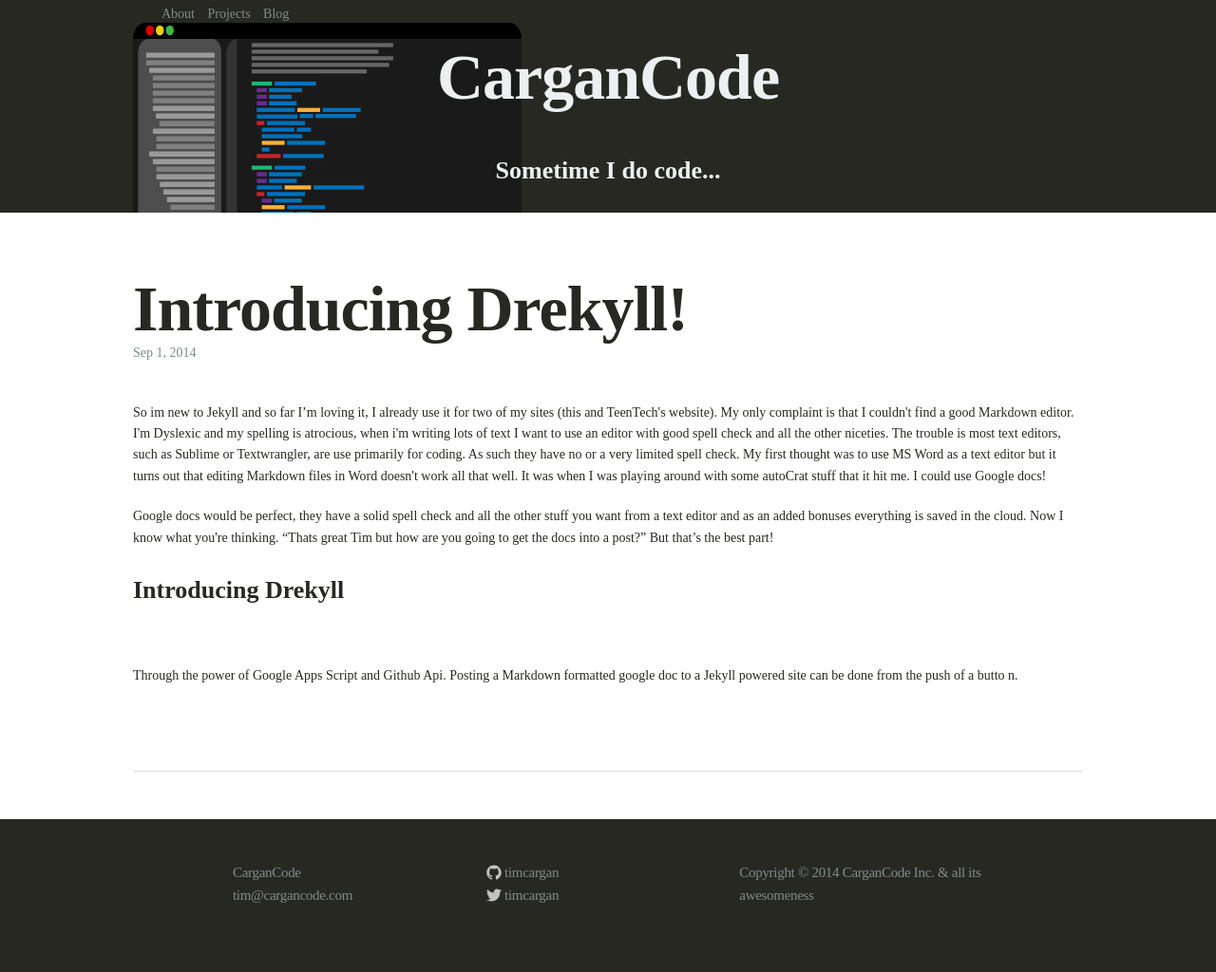
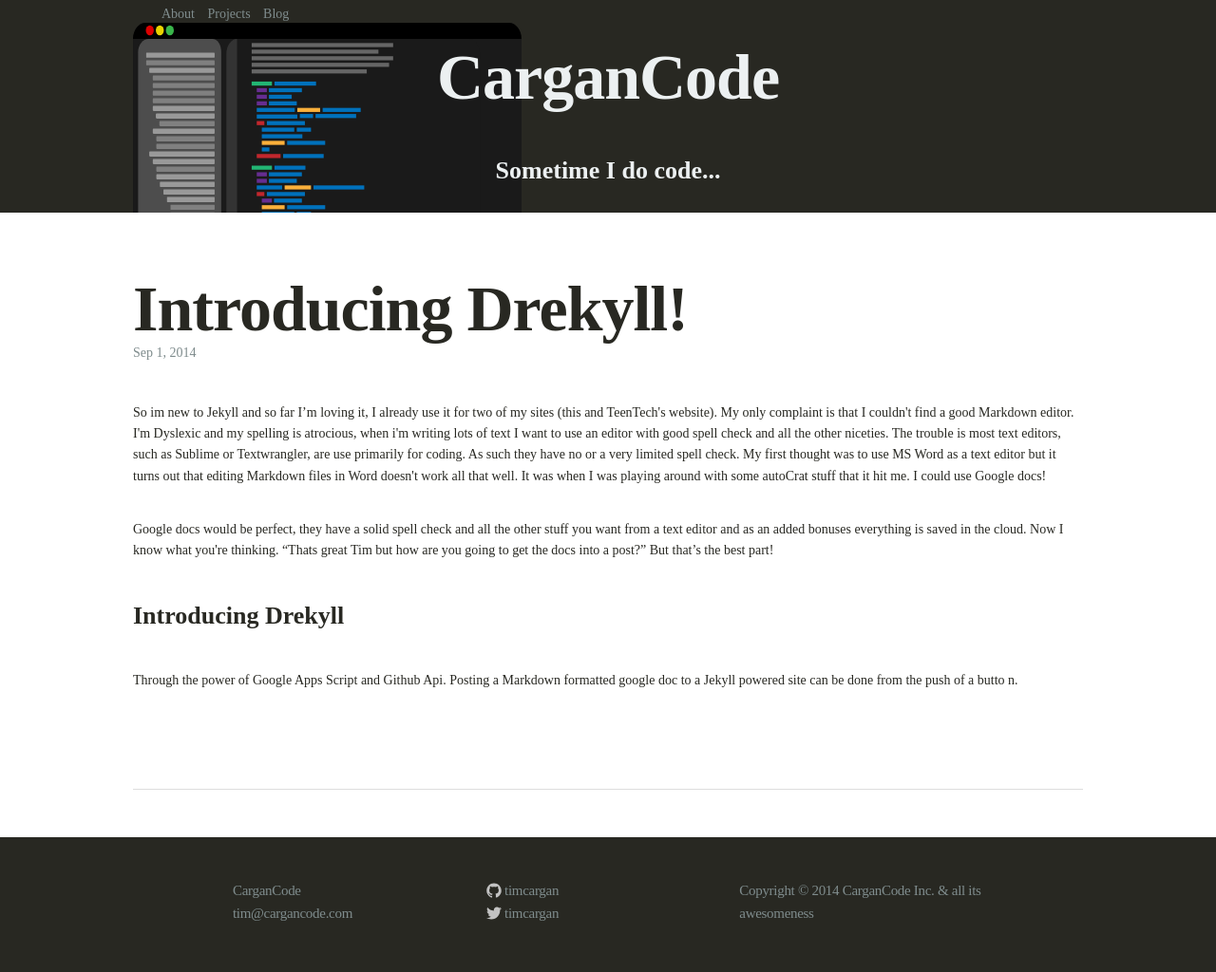
Before and after one commit to CarganCode/CarganCode.github.io, a Jekyll site: the page built from _posts/2014-9-1-Introducing_Drekyll!.md, in a window 1280 px wide. Shown: the whole page at 95% size. Built offline with Jekyll 4.4.1, drawn with Linux system fonts in a browser that asks for light colours.

Commit message:
Updating: Introducing Drekyll!

```diff
--- a/_posts/2014-9-1-Introducing_Drekyll!.md
+++ b/_posts/2014-9-1-Introducing_Drekyll!.md
@@ -7,26 +7,23 @@
 tags: Apps-Script Code Drekyll Github Project
 ---
 <body class="c0">
-	<p style="widows:2;orphans:2;direction:ltr">
+	<p style="widows:2;orphans:2;direction:ltr;padding-bottom:10pt">
 		<span>So im new to Jekyll and so far I’m loving it, I already use it for two of my sites (this and TeenTech's website). My only complaint is that I couldn't find a good Markdown editor. I'm Dyslexic and my spelling is atrocious, when i'm writing lots of text I want to use an editor with good spell check and all the other niceties. The trouble is most text editors, such as Sublime or Textwrangler, are use primarily for coding. As such they have no or a very limited spell check. My first thought was to use MS Word as a text editor but it turns out that editing Markdown files in Word doesn't work all that well. It was when I was playing around with some autoCrat stuff that it hit me. I could use Google docs!</span>
 	</p>
-	<p style="widows:2;orphans:2;direction:ltr">
+	<p style="widows:2;orphans:2;direction:ltr;padding-bottom:10pt">
 		<span>Google docs would be perfect, they have a solid spell check and all the other stuff you want from a text editor and as an added bonuses everything is saved in the cloud. Now I know what you're thinking. “Thats great Tim but how are you going to get the docs into a post?” But that’s the best part!</span>
 	</p>
-	<h3 style="widows:2;orphans:2;direction:ltr;page-break-after:avoid">
+	<h3 style="widows:2;orphans:2;direction:ltr;padding-bottom:10pt;page-break-after:avoid">
 				<span>Introducing Drekyll</span>
 	</h3>
-	<p style="widows:2;orphans:2;direction:ltr;height:11pt">
-		<span />
-	</p>
-	<p style="widows:2;orphans:2;direction:ltr">
+	<p style="widows:2;orphans:2;direction:ltr;padding-bottom:10pt">
 		<span>Through the power of Google Apps Script and Github Api. Posting a Markdown formatted google doc to a Jekyll powered site can be done from the push of a butto</span>
 		<span>n.</span>
 	</p>
-	<p style="widows:2;orphans:2;direction:ltr;height:11pt">
+	<p style="widows:2;orphans:2;height:11pt;direction:ltr">
 		<span style="text-decoration:underline" />
 	</p>
-	<p style="widows:2;orphans:2;direction:ltr;height:11pt">
+	<p style="widows:2;orphans:2;height:11pt;direction:ltr">
 		<span style="text-decoration:underline" />
 	</p>
 </body>
```
